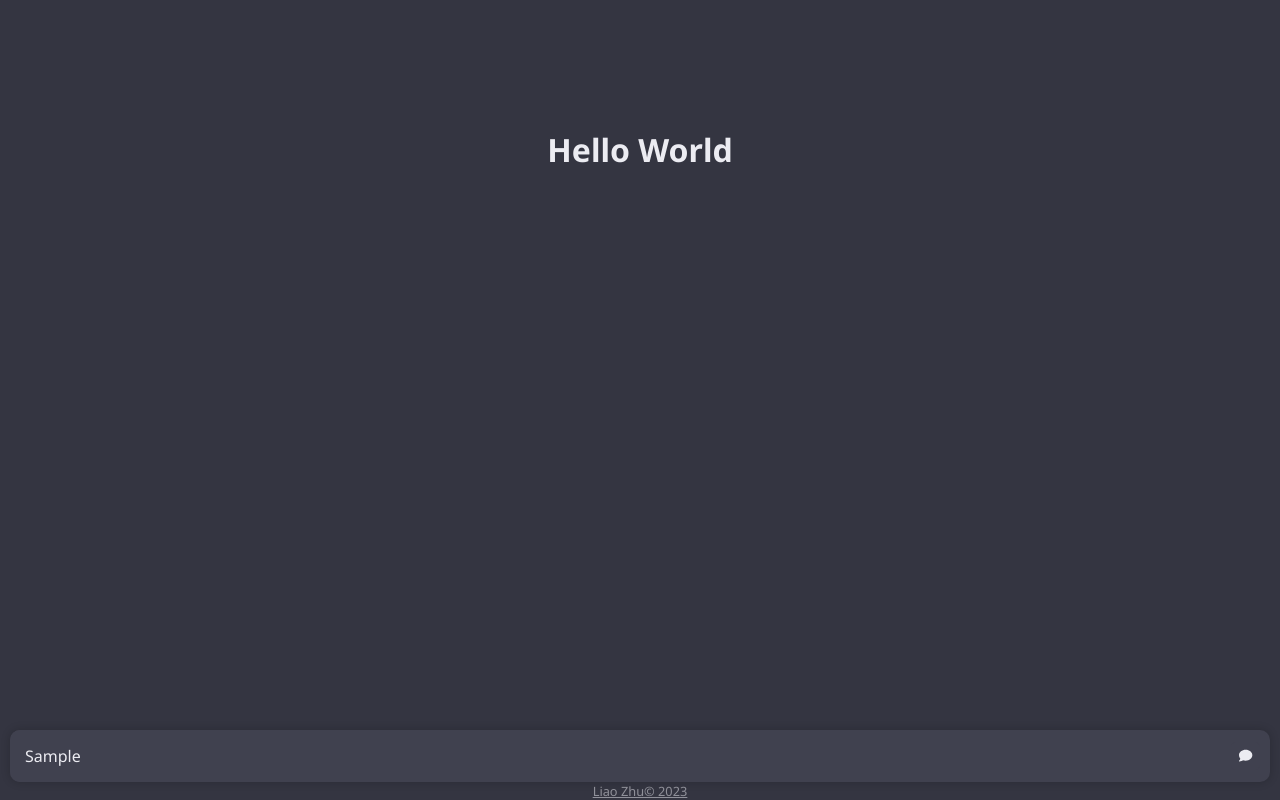
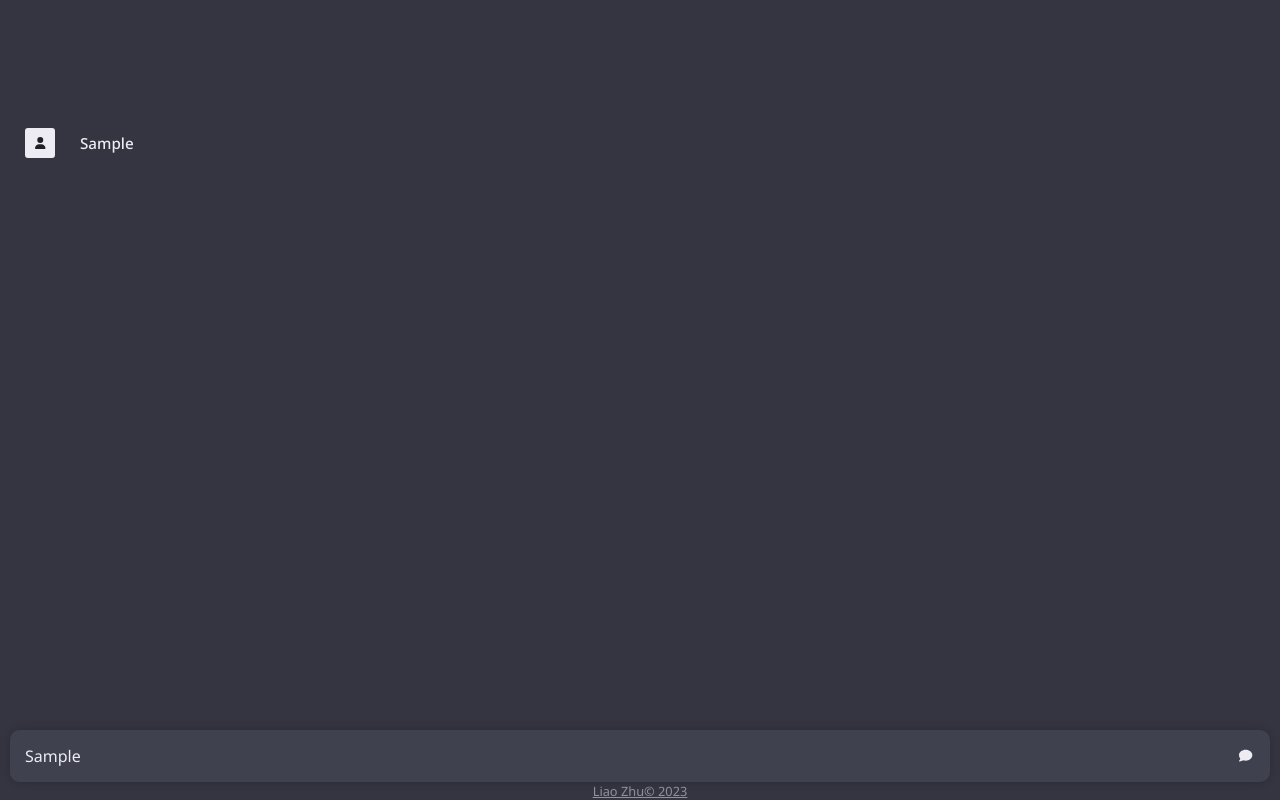
Before and after one commit to liaozhuzhu/sayit, a React (Create React App) app: page / in a window 1280 px wide. Both pictures are taken after typing "Sample" into the empty fields and a click on the button 1245 px from the left and 756 px from the top of the page. Built offline with nearby package versions, Linux system fonts and the light colour scheme.

Commit message:
user prompt styling

```diff
--- a/src/App.js
+++ b/src/App.js
@@ -8,14 +8,16 @@ import Main from "./pages/Main.jsx";
 function App() {
 
   const [isHome, setIsHome] = useState(true);
+  const [userText, setUserText] = useState("test");
 
-  const handleSubmit = (formHome) => {
+  const handleSubmit = (formHome, userText) => {
     setIsHome(formHome);
+    setUserText(userText);
   }
 
   return (
     <div className="App">
-      {isHome ? <Home/> : <Main/>}
+      {isHome ? <Home/> : <Main userText={userText}/>}
       <Footer handleSubmit={handleSubmit}/>
     </div>
   );
--- a/src/components/Footer.jsx
+++ b/src/components/Footer.jsx
@@ -6,13 +6,13 @@ function Footer({handleSubmit}) {
 
     const footerSubmit = (e) => {
         e.preventDefault();
-        handleSubmit(false);
+        handleSubmit(false, document.getElementById("user-input").value);
     }
 
     return (
         <section id="footer">
             <form className="form" id="form" onSubmit={footerSubmit}>
-                <input type="text" name="prompt" className="form-input" autoFocus autoComplete='off'/>
+                <input type="text" name="prompt" className="form-input" autoFocus autoComplete='off' id="user-input"/>
                 <button type="submit" className="form-btn"><FontAwesomeIcon icon={faComment} /></button>
             </form>
             <a target="_blank" href="https://liaozhu.dev" className="link-primary">Liao Zhu© 2023</a>
--- a/src/pages/Home.jsx
+++ b/src/pages/Home.jsx
@@ -2,6 +2,7 @@ import React from 'react'
 
 
 function Home() {
+
     return (
         <section id="home">
             <h1 className="title-primary">SayIT</h1>
--- a/src/pages/Main.jsx
+++ b/src/pages/Main.jsx
@@ -1,11 +1,17 @@
 import React from 'react'
+import {faUser} from "@fortawesome/free-solid-svg-icons"
+import {FontAwesomeIcon} from "@fortawesome/react-fontawesome"
 
-function Main() {
+
+function Main({userText}) {
 
     return (
         <div id="main">
             <div id="chat-container"></div>
-            <h1 className="title-primary">Hello World</h1>
+            <div className="chat-box" id="user-chat-box">
+                <div className="profile-icon"><FontAwesomeIcon icon={faUser} /></div>
+                <p className="prompt">{userText}</p>
+            </div>
         </div>
     )
 }
--- a/src/styles.css
+++ b/src/styles.css
@@ -111,6 +111,35 @@ body {
   background-color: #202123;
 }
 
+.chat-box {
+  display: flex;
+  justify-content: center;
+  align-items: center;
+  padding-inline: 25px;
+}
+
+.profile-icon {
+  color: #202123;
+  margin-right: auto;
+  background-color: #ececf2;
+  min-height: 30px;
+  min-width: 30px;
+  display: flex;
+  justify-content: center;
+  align-items: center;
+  font-size: 0.75rem;
+  border-radius: 3px;
+}
+
+.prompt {
+  width: 100%;
+  color: #ececf2;
+  font-size: 0.95rem;
+  text-align: left;
+  margin-left: 25px;
+  font-weight: 500;
+}
+
 /* ===== Sections ===== */
 #home {
   display: flex;
```
Also changed, not shown: 2 other files (tests, documents, lock files or other folders). Lines whose indentation alone changed are shown as unchanged.
